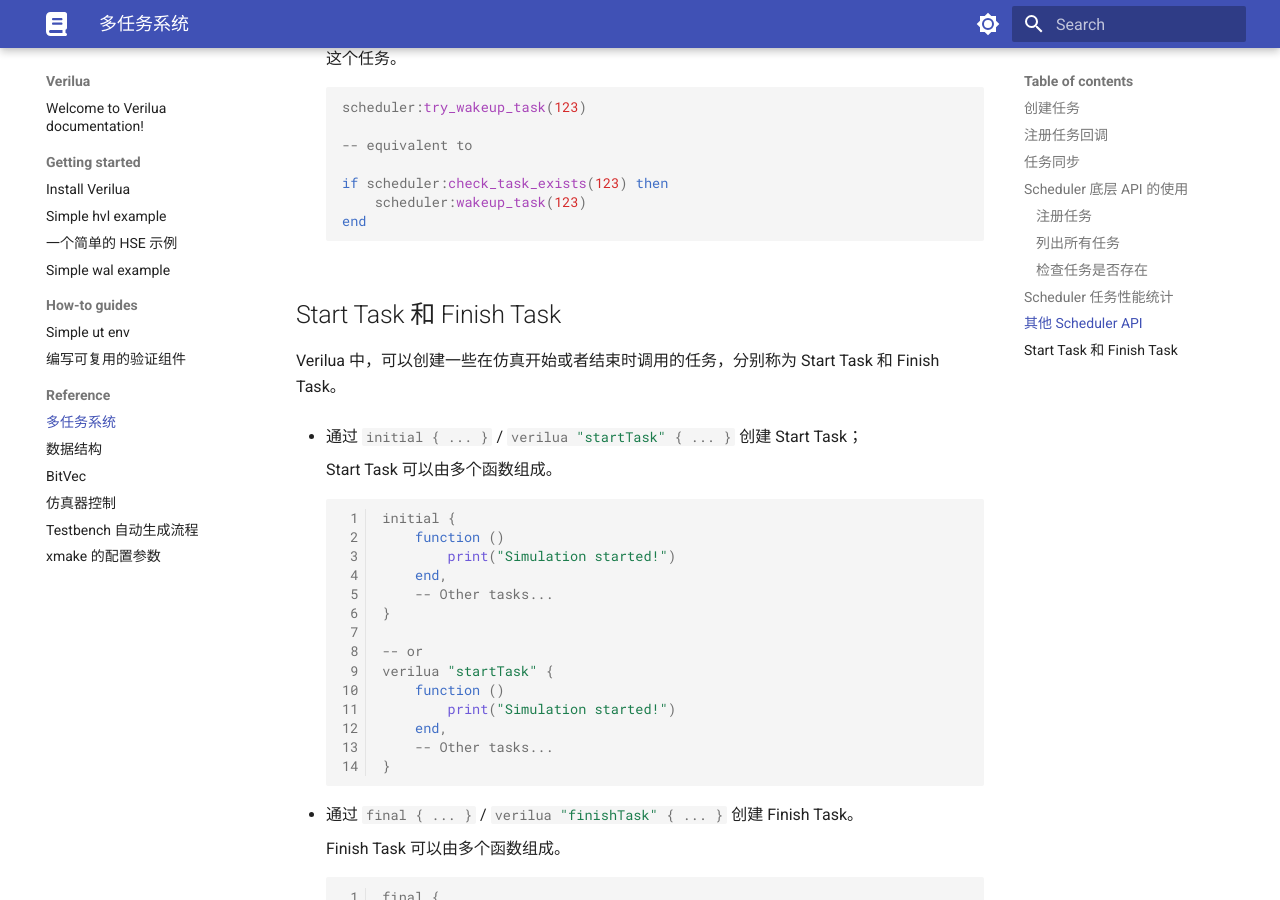
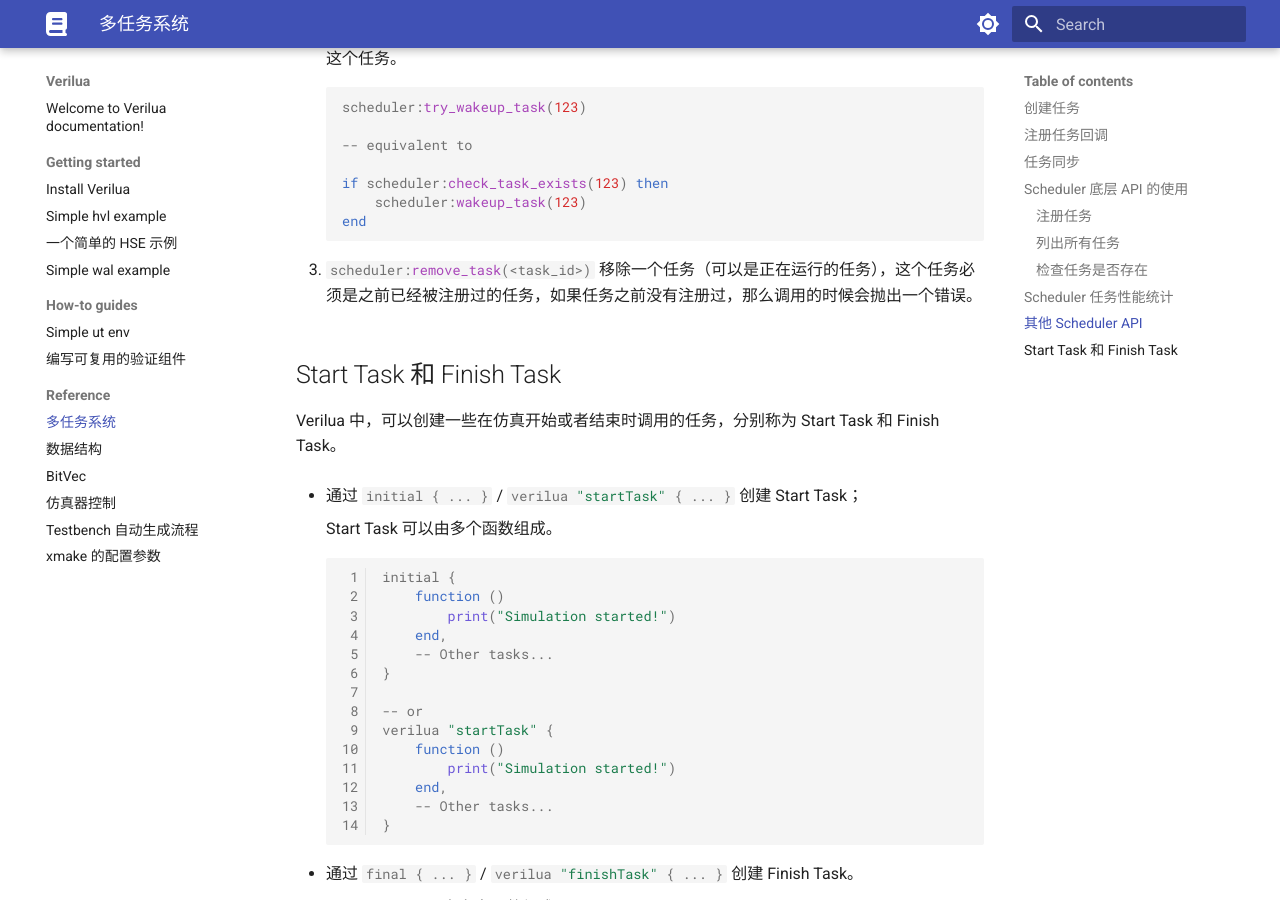
Before and after one commit to cyril0124/verilua, an MkDocs documentation site: the page built from docs/reference/multi_task.md, in a window 1280 px wide and 900 px high, scrolled down 7392 px. Built offline with MkDocs 1.6.1 and Material for MkDocs 9.7.7, drawn with Linux system fonts in a browser that asks for light colours.

Commit message:
feat(LuaScheduler): add a new method `remove_task` to allow users to remove tasks that are currently running

````diff
--- a/docs/reference/multi_task.md
+++ b/docs/reference/multi_task.md
@@ -269,6 +269,9 @@
     end
     ```
 
+3. `#!lua scheduler:remove_task(<task_id>)`
+    移除一个任务（可以是正在运行的任务），这个任务必须是之前已经被注册过的任务，如果任务之前没有注册过，那么调用的时候会抛出一个错误。
+
 ## Start Task 和 Finish Task
 
 Verilua 中，可以创建一些在仿真开始或者结束时调用的任务，分别称为 Start Task 和 Finish Task。
````
Also changed, not shown: 8 other files.
